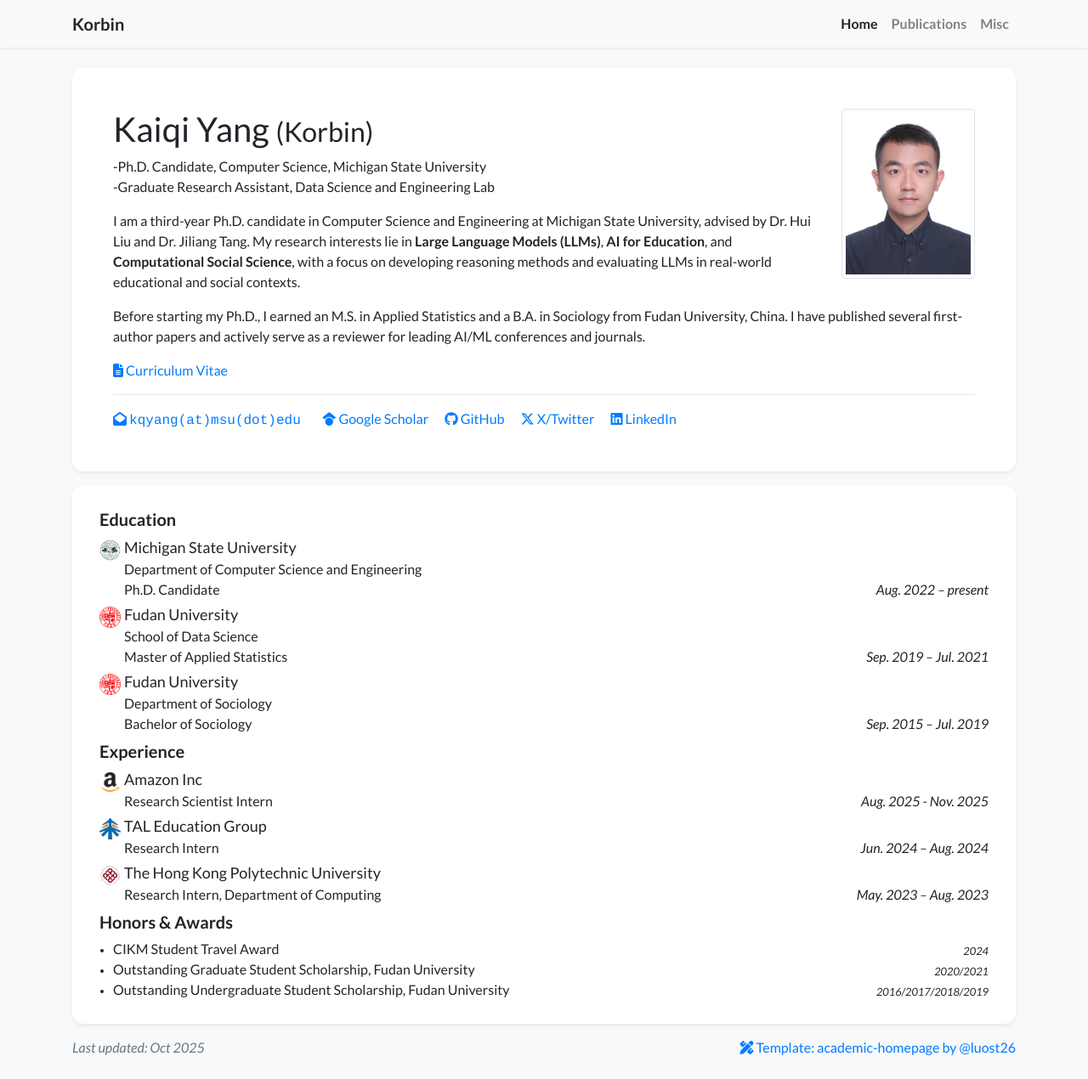
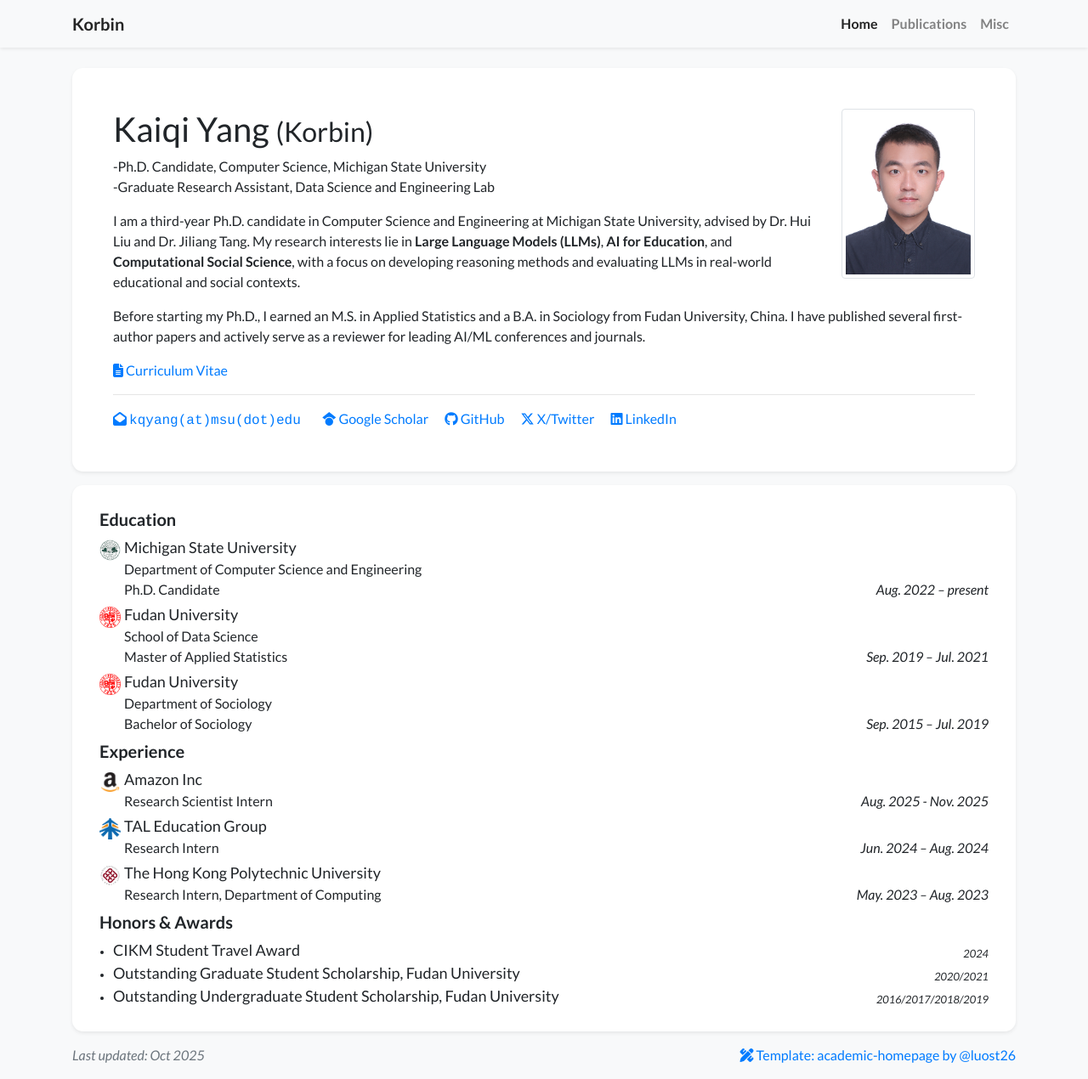
Before and after one commit to KorbinY/korbiny.github.io, a Jekyll site: the page built from index.html, in a window 1280 px wide and 1270 px high. Shown: the whole window at 85% size. Built offline with Jekyll 4.4.1, drawn with Linux system fonts in a browser that asks for light colours; nearby versions of some CDN libraries; a style sheet for code colours, icons or effects is not loaded.

Commit message:
Update Position

```diff
--- a/_includes/widgets/experience_card.html
+++ b/_includes/widgets/experience_card.html
@@ -18,7 +18,7 @@
                                     {%- endif %}
                                     <!-- <img src="{{ item.logo | relative_url }}" alt="{{ item.name }}" style="width: 18px;" class="mr-1 mt-1"> -->
                                     <div class="media-body">
-                                        <div  style="font-size: 18px;">{{ item.name }}</div>
+                                        <div style="font-size: 18px;">{{ item.name }}</div>
                                         <div class="small"  style="font-size: 16px;">{{ item.dept }}</div>
                                         <div class="small d-flex"  style="font-size: 16px;">
                                             <div>{{ item.position }}</div>
@@ -69,7 +69,7 @@
                                 {% for item in site.data.profile.awards %}
                                 <li>
                                     <div class="d-flex">
-                                        <div style="font-size: 16px;">{{ item.name }}</div>
+                                        <div style="font-size: 18px;">{{ item.name }}</div>
                                         <div class="ml-auto mt-auto no-break"><em>{{ item.date }}</em></div>
                                     </div>
                                 </li>
```
